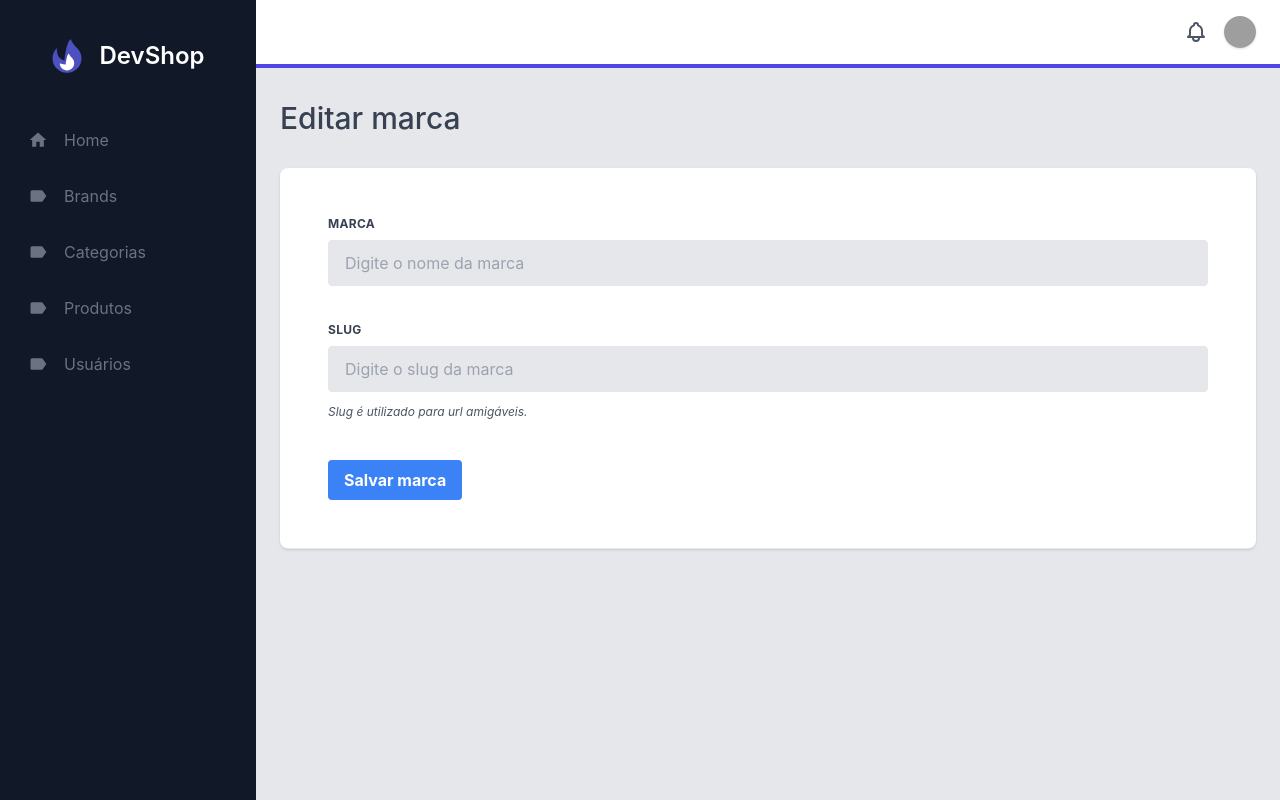
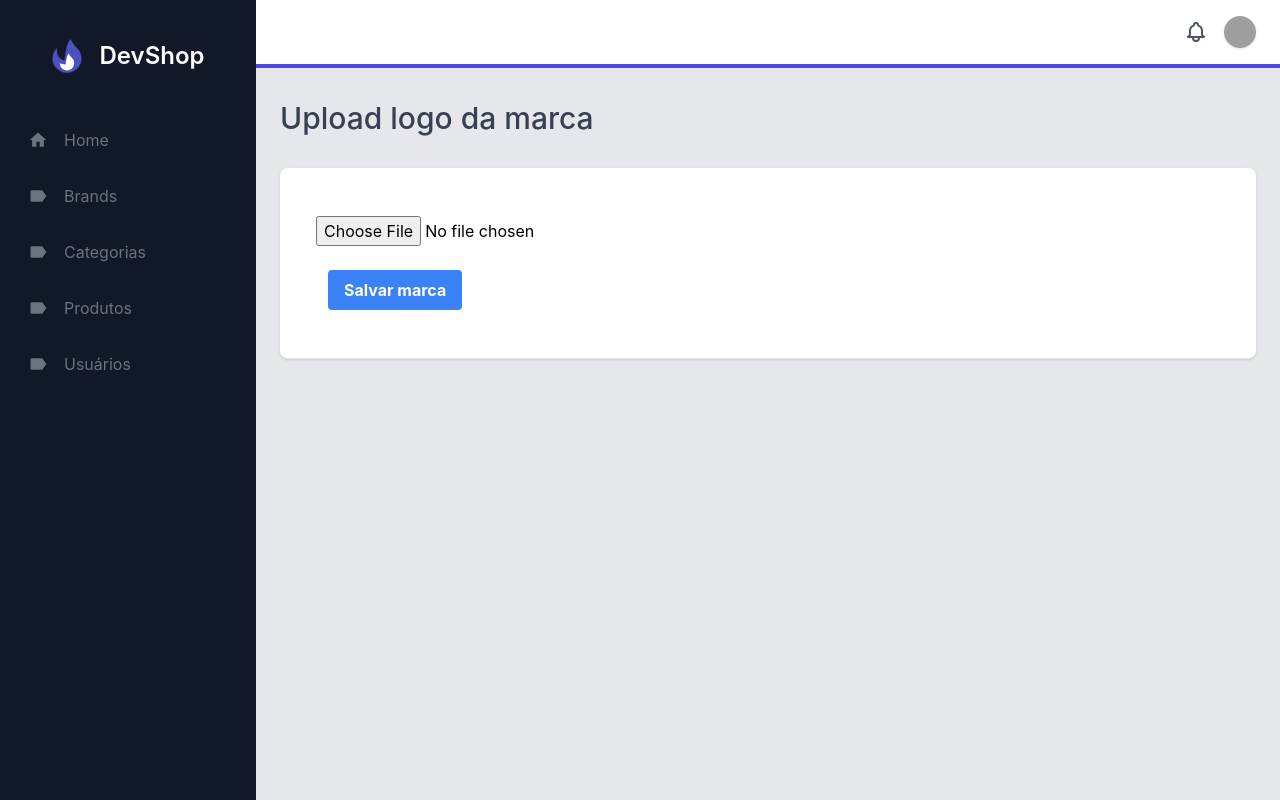
Before and after one commit to jeandsontb/devshop-front, a Next.js app in the folder panel/: page /brands/1/upload in a window 1280 px wide. Built offline with nearby package versions, Linux system fonts and the light colour scheme; no server answers; grey boxes are pictures that could not be loaded.

Commit message:
implements upload front

```diff
--- a/panel/pages/brands/[id]/upload.tsx
+++ b/panel/pages/brands/[id]/upload.tsx
@@ -1,32 +1,22 @@
 import { useRouter } from "next/router";
-import React, { useEffect } from "react";
-import { fetcher, useMutation, useQuery } from "../../../hooks/graphql";
+import React from "react";
+import { useUpload, useQuery } from "../../../hooks/graphql";
 import { useFormik } from "formik";
 import { Layout } from "../../../components/layout";
 import { Title } from "../../../components/title";
-import { InputForm } from "../../../components/input";
 import { Button } from "../../../components/button";
-import * as Yup from "yup";
 
-let id = "";
-
-const UPDATE_BRAND = `
-  mutation updateBrand($id: String!, $name: String!, $slug: String!) {
-    updateBrand (input: {
+const UPLOAD_BRAND_LOGO = `
+  mutation uploadBrandLogo($id: String!, $file: Upload!) {
+    uploadBrandLogo (
       id: $id,
-      name: $name,
-      slug: $slug
-    }) {
-      id,
-      name,
-      slug
-    }
-  }
+      file: $file
+    )
+}
 `;
 
 const Upload = () => {
   const router = useRouter();
-  id = router?.query?.id ? router.query.id.toString() : "";
   const { data } = useQuery(`
   query {
     getBrandById(id: "${router.query.id}") {
@@ -37,47 +27,13 @@ const Upload = () => {
   }
   `);
 
-  const BrandSchema = Yup.object().shape({
-    name: Yup.string()
-      .min(3, "Mínimo 3 caracteres")
-      .required("Campo requerido"),
-    slug: Yup.string()
-      .min(3, "Mínimo 3 caracteres")
-      .required("Campo requerido")
-      .test(
-        "is-unique",
-        "Por favor, utilize outro slug. Este já está em uso.",
-        async (value) => {
-          const ret = await fetcher(
-            JSON.stringify({
-              query: `
-                  query{
-                    getBrandBySlug(slug:"${value}"){
-                      id
-                    }
-                  }
-                `,
-            })
-          );
-          if (ret.errors) {
-            return true;
-          }
-          if (ret.data.getBrandBySlug.id === id) {
-            return true;
-          }
-          return false;
-        }
-      ),
-  });
-
-  const [updatedData, updateBrand] = useMutation(UPDATE_BRAND);
+  const [updatedData, updateBrand] = useUpload(UPLOAD_BRAND_LOGO);
 
   const form = useFormik({
     initialValues: {
-      name: "",
-      slug: "",
+      id: router.query.id,
+      file: "",
     },
-    validationSchema: BrandSchema,
     onSubmit: async (values) => {
       const brand = {
         ...values,
@@ -91,16 +47,12 @@ const Upload = () => {
     },
   });
 
-  useEffect(() => {
-    if (data && data.getBrandById) {
-      form.setFieldValue("name", data.getBrandById.name);
-      form.setFieldValue("slug", data.getBrandById.slug);
-    }
-  }, [data]);
-
   return (
     <Layout>
-      <Title>Editar marca</Title>
+      <Title>
+        Upload logo da marca{" "}
+        {data && data.getBrandById && data.getBrandById.name}{" "}
+      </Title>
       <div className="flex flex-col mt-8">
         <div className="-my-2 py-2 overflow-x-auto sm:-mx-6 sm:px-6 lg:-mx-8 lg:px-8">
           <div className="align-middle inline-block bg-white p-12 min-w-full shadow overflow-hidden sm:rounded-lg border-b border-gray-200">
@@ -110,24 +62,15 @@ const Upload = () => {
               </p>
             )}
             <form onSubmit={form.handleSubmit}>
-              <InputForm
-                label="Marca"
-                placeholder="Digite o nome da marca"
-                value={form.values.name}
-                onChange={form.handleChange}
-                name="name"
-                errorMessage={form.errors.name}
-              />
-
-              <InputForm
-                label="Slug"
-                placeholder="Digite o slug da marca"
-                value={form.values.slug}
-                onChange={form.handleChange}
-                name="slug"
-                helpText="Slug é utilizado para url amigáveis."
-                errorMessage={form.errors.slug}
-              />
+              <div className="flex flex-wrap -mx-3 mb-6">
+                <input
+                  type="file"
+                  name="file"
+                  onChange={(e) => {
+                    form.setFieldValue("file", e.currentTarget.files);
+                  }}
+                />
+              </div>
               <Button>Salvar marca</Button>
             </form>
           </div>
```
